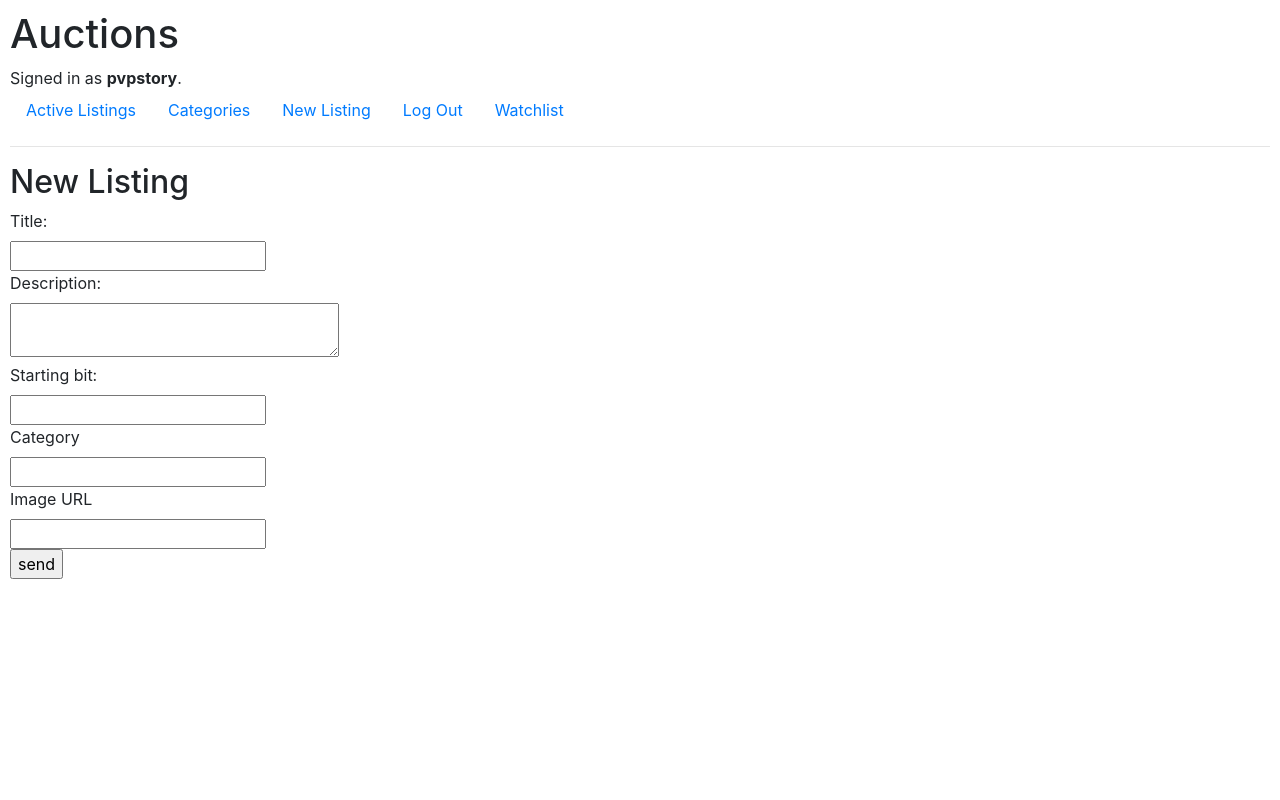
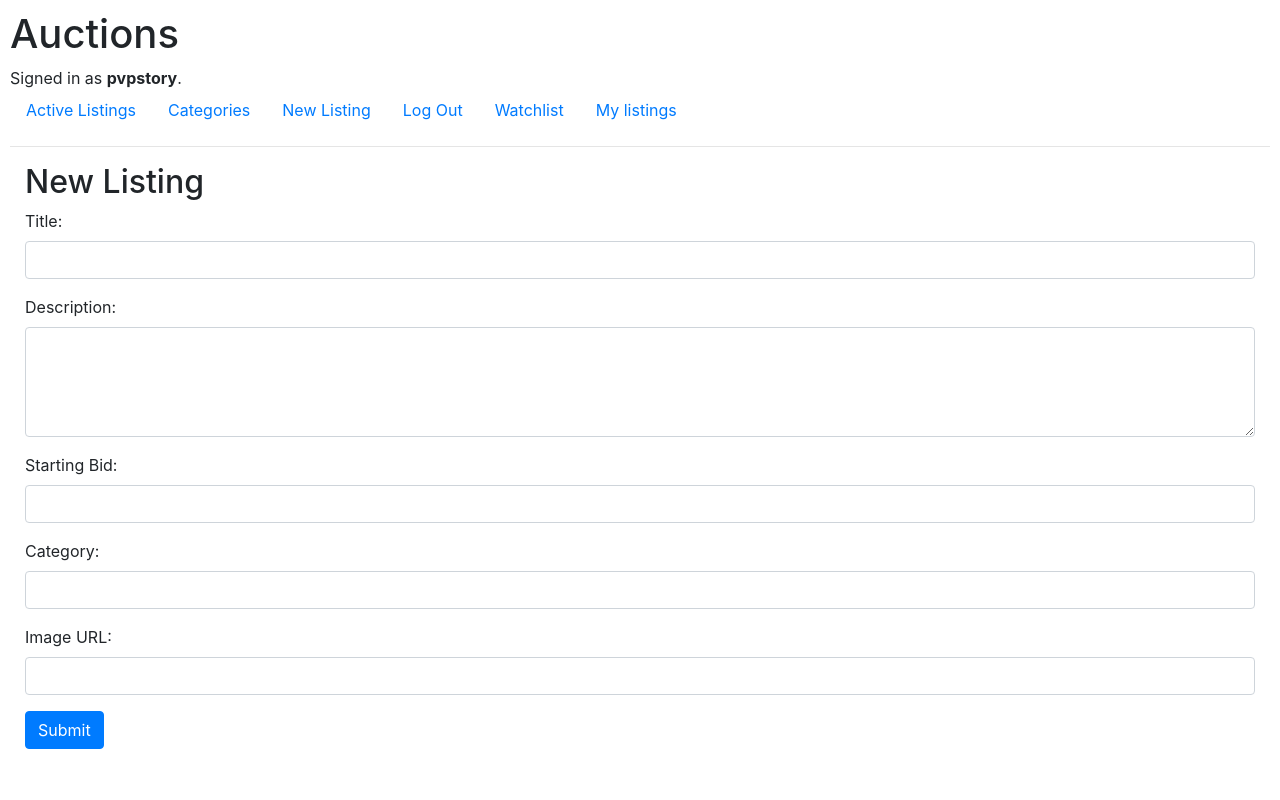
Before and after one commit to pvpstory/Commerce, a Django app: page /new_listing in a window 1280 px wide. Run offline with Django 3.2, Linux system fonts and the light colour scheme; a user stored in the database is signed in; some libraries are stand-ins or nearby versions.

Commit message:
My listings html, new listing frontend

```diff
--- a/auctions/templates/auctions/layout.html
+++ b/auctions/templates/auctions/layout.html
@@ -34,6 +34,10 @@
                     <a class="nav-link" href="{% url 'watchlist' %}">Watchlist</a>
 
                 </li>
+                <li class="nav-item">
+                    <a class="nav-link" href="{% url 'my_listings'%}">My listings</a>
+
+                </li>
             {% else %}
                 <li class="nav-item">
                     <a class="nav-link" href="{% url 'login' %}">Log In</a>
--- a/auctions/templates/auctions/new_listing.html
+++ b/auctions/templates/auctions/new_listing.html
@@ -1,23 +1,31 @@
 {% extends "auctions/layout.html" %}
 
 {% block body %}
-    <h2>New Listing</h2>
-    <form action="{% url 'new_listing' %}" method = "post">
-        {% csrf_token %}
-        <label for="title">Title:</label><br>
-        <input type="text" id = "title" name="title"><br>
-        <label for="description">Description:</label><br>
-        <textarea id="description" name="description" rows="2" cols="30"></textarea><br>
-        <label for="starting_bit">Starting bit:</label><br>
-        <input type="number" id="starting_bit" name="starting_bit"> <br>
-        <label for="category">Category</label><br>
-        <input type="text" id="category" name="category"><br>
-        <label for="image_URL">Image URL</label><br>
-        <input type="url" name="image_URL" id="image_URL"><br>
-        <input type="submit" value="send"><br>
-
-
-
-
-    </form>
+    <div class="container-fluid">
+        <h2>New Listing</h2>
+        <form action="{% url 'new_listing' %}" method="post">
+            {% csrf_token %}
+            <div class="form-group">
+                <label for="title">Title:</label>
+                <input type="text" id="title" name="title" class="form-control" required>
+            </div>
+            <div class="form-group">
+                <label for="description">Description:</label>
+                <textarea id="description" name="description" rows="4" class="form-control" required></textarea>
+            </div>
+            <div class="form-group">
+                <label for="starting_bit">Starting Bid:</label>
+                <input type="number" id="starting_bit" name="starting_bit" class="form-control" required>
+            </div>
+            <div class="form-group">
+                <label for="category">Category:</label>
+                <input type="text" id="category" name="category" class="form-control" required>
+            </div>
+            <div class="form-group">
+                <label for="image_URL">Image URL:</label>
+                <input type="url" id="image_URL" name="image_URL" class="form-control" required>
+            </div>
+            <button type="submit" class="btn btn-primary">Submit</button>
+        </form>
+    </div>
 {% endblock %}
--- a/auctions/urls.py
+++ b/auctions/urls.py
@@ -11,5 +11,6 @@ urlpatterns = [
     path("listing/<int:listing_id>", views.listing, name="listing"),
     path("watchlist", views.watchlist_view, name="watchlist"),
     path("categories", views.categories, name="categories"),
-    path("categories/<str:category>", views.category, name="category")
+    path("categories/<str:category>", views.category, name="category"),
+    path("my_listings", views.my_listings, name="my_listings")
 ]
--- a/auctions/views.py
+++ b/auctions/views.py
@@ -166,3 +166,7 @@ def category(request, category):
         "listings": listings.objects.filter(category=category),
         "category": category
     })
+def my_listings(request):
+    return render(request,"auctions/my_listings.html", {
+        "listings": listings.objects.filter(creator=request.user)
+    })
```
Also changed, not shown: auctions/templates/auctions/my_listings.html (added, +33 -0 lines), db.sqlite3.
